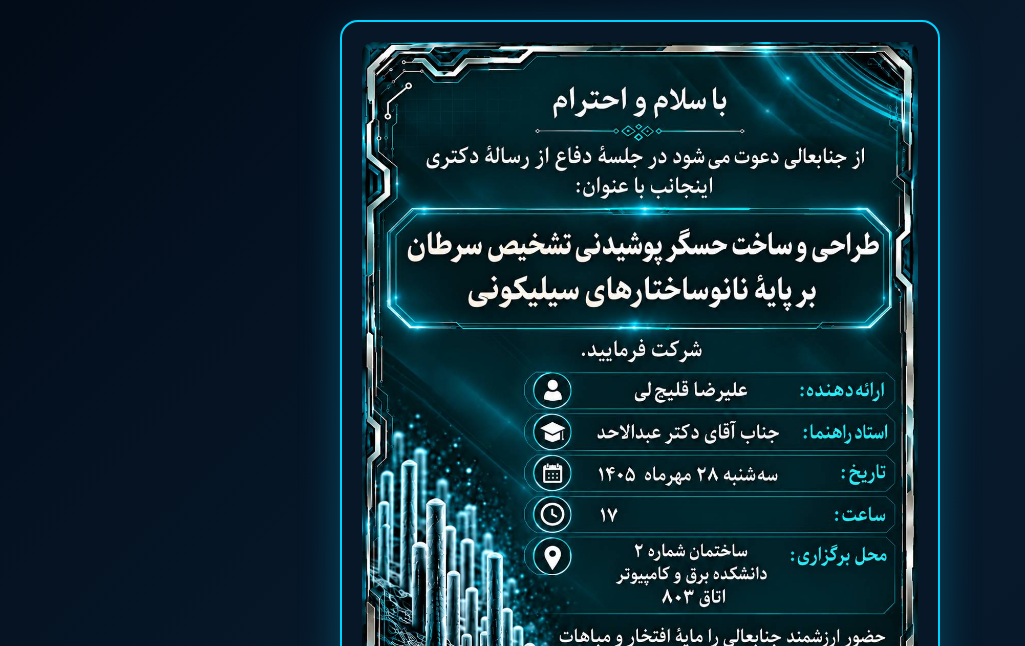
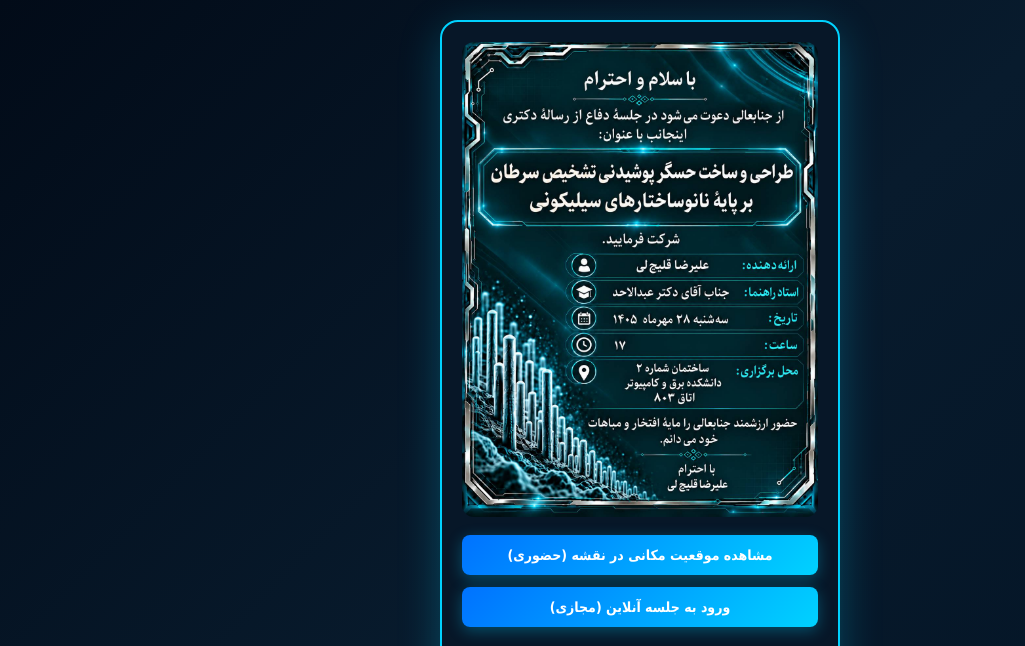
Before and after one commit to HesamAsgharzadeh/alireza_phd_invitation, a plain HTML site: page index.html in a window 1280 px wide. Shown: the top 646 px of the page, without its empty margins (0-1025 px from the left). Drawn offline with Linux system fonts and the light colour scheme.

Commit message:
Update index.html

```diff
--- a/index.html
+++ b/index.html
@@ -18,7 +18,7 @@
       box-sizing: border-box;
     }
     .card-container {
-      max-width: 600px; /* سایز کادر و عکس بزرگ‌تر شد */
+      max-width: 400px; /* سایز کادر و عکس بزرگ‌تر شد */
       width: 100%;
       text-align: center;
       background: rgba(8, 24, 41, 0.95);
```
